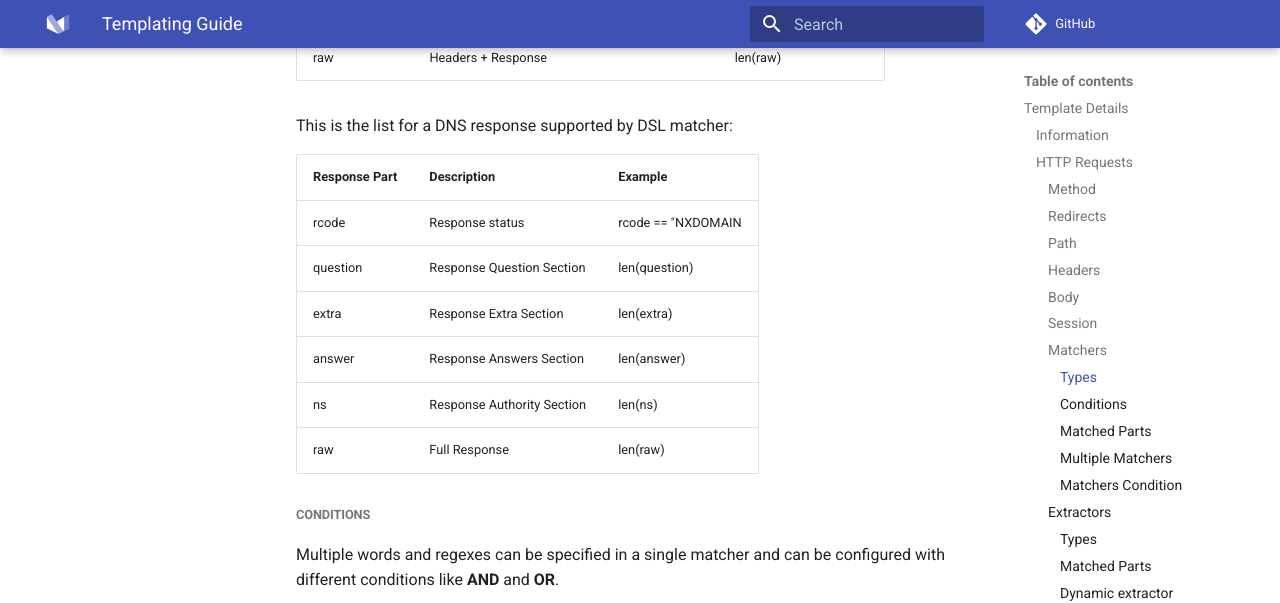
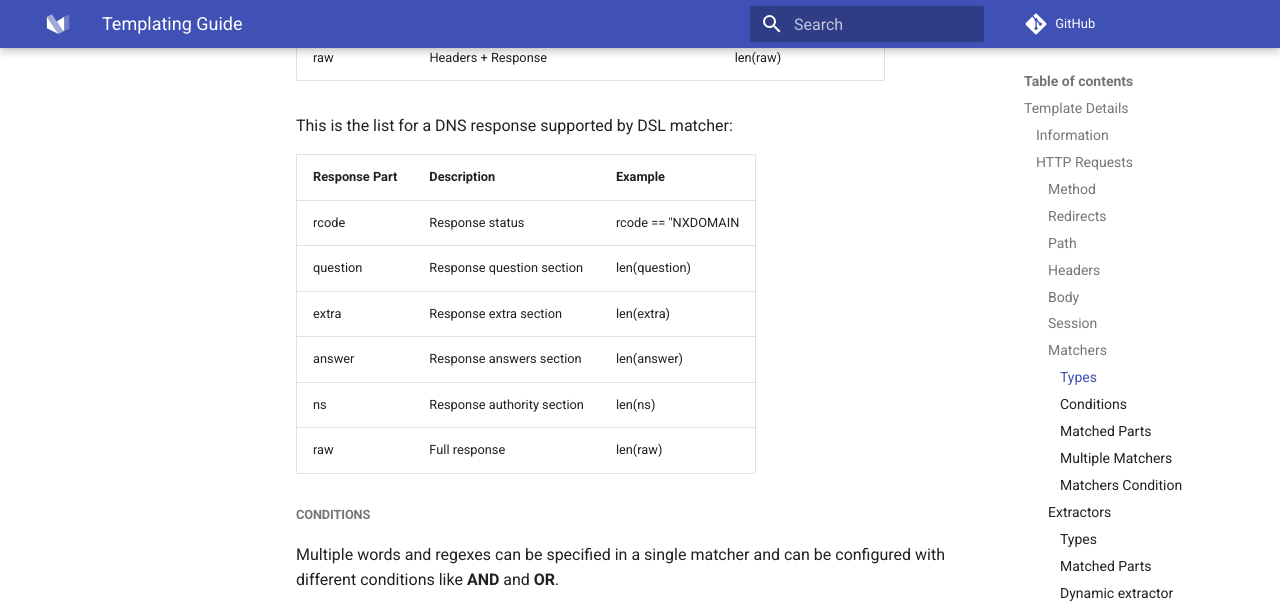
Before and after one commit to projectdiscovery/nuclei-docs, an MkDocs documentation site: the page built from docs/guide.md, in a window 1280 px wide and 900 px high, scrolled down 4745 px. Shown: the top 603 px of the window. Built offline with MkDocs 1.6.1 and Material for MkDocs 9.7.7, drawn with Linux system fonts in a browser that asks for light colours; comment, search, counter and statistics services are not loaded.

```diff
--- a/docs/guide.md
+++ b/docs/guide.md
@@ -200,11 +200,11 @@ This is the list for a DNS response supported by DSL matcher:
 | Response Part    | Description                       | Example                   |
 |------------------|-----------------------------------|---------------------------|
 | rcode            | Response status                   | rcode == "NXDOMAIN        |
-| question         | Response Question Section         | len(question)             |
-| extra            | Response Extra Section            | len(extra)                |
-| answer           | Response Answers Section          | len(answer)               |
-| ns               | Response Authority Section        | len(ns)                   |
-| raw              | Full Response                     | len(raw)                  |
+| question         | Response question section         | len(question)             |
+| extra            | Response extra section            | len(extra)                |
+| answer           | Response answers section          | len(answer)               |
+| ns               | Response authority section        | len(ns)                   |
+| raw              | Full response                     | len(raw)                  |
 
 
 ##### Conditions
```
